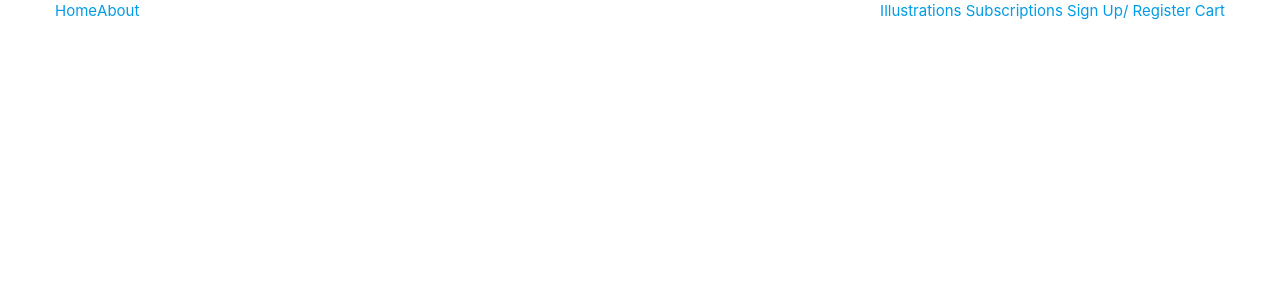
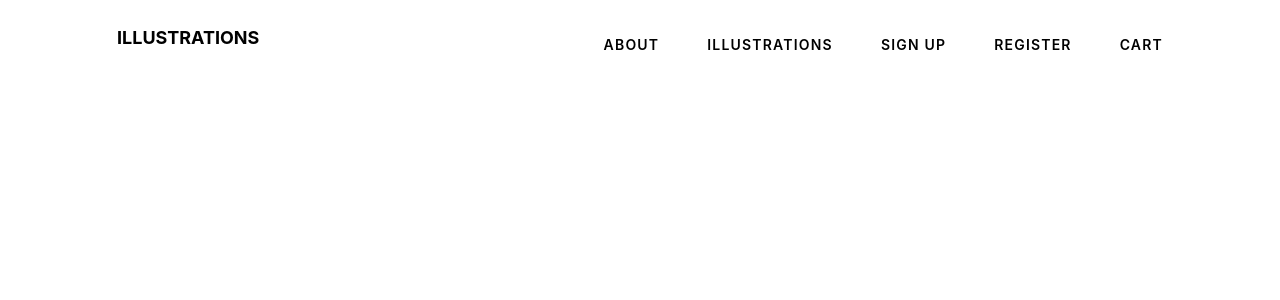
Before and after one commit to afratetlay/illustrations, a Django app: page / in a window 1280 px wide. Shown: the top 300 px of the page. Run offline with Django 3.2, Linux system fonts and the light colour scheme; some libraries are stand-ins or nearby versions.

Commit message:
working on the front page

```diff
--- a/illustrations/settings.py
+++ b/illustrations/settings.py
@@ -147,3 +147,8 @@ USE_TZ = True
 # https://docs.djangoproject.com/en/3.0/howto/static-files/
 
 STATIC_URL = '/static/'
+STATICFILES_DIRS = (os.path.join(BASE_DIR, 'static'),)
+
+
+MEDIA_URL = '/media/'
+MEDIA_ROOT = os.path.join(BASE_DIR, 'media')
--- a/static/css/base.css
+++ b/static/css/base.css
@@ -1,5 +1,180 @@
-.inner_main_menu {margin: 0 auto; width:1170px;}
-.inner_main_menu ul{margin: 0; padding; list-style: none;text-align: right;}
-.inner_main_menu ul li{float: none; display: inline-block;}
-.inner_main_menu ul li:nth-child(1){float: left;}
-.inner_main_menu ul li:nth-child(2){float: left;}
+nav {
+      padding: 8px;
+}
+
+.logo {
+      float: left;
+      padding: 8px;
+      margin-left: 16px;
+      margin-top: 8px;
+}
+
+.logo a {
+      color: #000;
+      text-transform: uppercase;
+      font-weight: 700;
+      font-size: 18px;
+      letter-spacing: 0px;
+      text-decoration: none;
+}
+
+nav ul {
+      float: right;
+}
+
+nav ul li {
+      display: inline-block;
+      float: left;
+}
+
+nav ul li:not(:first-child) {
+      margin-left: 48px;
+}
+
+nav ul li:last-child {
+      margin-right: 24px;
+}
+
+nav ul li a {
+      display: inline-block;
+      outline: none;
+      color: #000;
+      text-transform: uppercase;
+      text-decoration: none;
+      font-size: 14px;
+      letter-spacing: 1.2px;
+      font-weight: 600;
+}
+
+@media screen and (max-width: 864px) {
+      .logo {
+            padding: 0;
+      }
+
+      .nav-wrapper {
+            position: fixed;
+            top: 0;
+            left: 0;
+            width: 100%;
+            height: 100%;
+            z-index: -1;
+            background: #fff;
+            opacity: 0;
+            transition: all 0.2s ease;
+      }
+
+      .nav-wrapper ul {
+            position: absolute;
+            top: 50%;
+            transform: translateY(-50%);
+            width: 100%;
+      }
+
+      .nav-wrapper ul li {
+            display: block;
+            float: none;
+            width: 100%;
+            text-align: right;
+            margin-bottom: 10px;
+      }
+
+      .nav-wrapper ul li:nth-child(1) a {
+            transition-delay: 0.2s;
+      }
+
+      .nav-wrapper ul li:nth-child(2) a {
+            transition-delay: 0.3s;
+      }
+
+      .nav-wrapper ul li:nth-child(3) a {
+            transition-delay: 0.4s;
+      }
+
+      .nav-wrapper ul li:nth-child(4) a {
+            transition-delay: 0.5s;
+      }
+
+      .nav-wrapper ul li:not(:first-child) {
+            margin-left: 0;
+      }
+
+      .nav-wrapper ul li a {
+            padding: 10px 24px;
+            opacity: 0;
+            color: #000;
+            font-size: 14px;
+            font-weight: 600;
+            letter-spacing: 1.2px;
+            transform: translateX(-20px);
+            transition: all 0.2s ease;
+      }
+
+      .nav-btn {
+            position: fixed;
+            right: 10px;
+            top: 10px;
+            display: block;
+            width: 48px;
+            height: 48px;
+            cursor: pointer;
+            z-index: 9999;
+            border-radius: 50%;
+      }
+
+      .nav-btn i {
+            display: block;
+            width: 20px;
+            height: 2px;
+            background: #000;
+            border-radius: 2px;
+            margin-left: 14px;
+      }
+
+      .nav-btn i:nth-child(1) {
+            margin-top: 16px;
+      }
+
+      .nav-btn i:nth-child(2) {
+            margin-top: 4px;
+            opacity: 1;
+      }
+
+      .nav-btn i:nth-child(3) {
+            margin-top: 4px;
+      }
+}
+
+#nav:checked + .nav-btn {
+      transform: rotate(45deg);
+}
+
+#nav:checked + .nav-btn i {
+      background: #000;
+      transition: transform 0.2s ease;
+}
+
+#nav:checked + .nav-btn i:nth-child(1) {
+      transform: translateY(6px) rotate(180deg);
+}
+
+#nav:checked + .nav-btn i:nth-child(2) {
+      opacity: 0;
+}
+
+#nav:checked + .nav-btn i:nth-child(3) {
+      transform: translateY(-6px) rotate(90deg);
+}
+
+#nav:checked ~ .nav-wrapper {
+      z-index: 9990;
+      opacity: 1;
+}
+
+#nav:checked ~ .nav-wrapper ul li a {
+      opacity: 1;
+      transform: translateX(0);
+}
+
+.hidden {
+      display: none;
+}
--- a/templates/base.html
+++ b/templates/base.html
@@ -14,11 +14,10 @@
 
     {% block corecss %}
         <link rel="stylesheet" href="https://stackpath.bootstrapcdn.com/bootstrap/4.5.0/css/bootstrap.min.css" integrity="sha384-9aIt2nRpC12Uk9gS9baDl411NQApFmC26EwAOH8WgZl5MYYxFfc+NcPb1dKGj7Sk" crossorigin="anonymous">
+        <link rel="stylesheet" href="{% static 'css/base.css' %}">
     {% endblock %}
 
     {% block extra_css %}
-    <link rel="stylesheet" href="https://cdnjs.cloudflare.com/ajax/libs/materialize/0.100.2/css/materialize.min.css">
-    <link rel="stylesheet" href="static/css/base.css">
     {% endblock %}
 
     {% block corejs %}
@@ -28,28 +27,37 @@
     {% endblock %}
 
     {% block extra_js %}
-    <script src="https://cdnjs.cloudflare.com/ajax/libs/materialize/0.100.2/js/materialize.min.js"></script>
     {% endblock %}
 
     <title>Illustrations {% block extra_title %}{% endblock %}</title>
   </head>
 
   <body>
-    <div id="main_menu">
-        <div class="inner_main_menu">
-            <ul>
-                <li><a href="">Home</a></li>
-                <li><a href="">About</a></li>
-                <li><a href="">Illustrations</a></li>
-                <li><a href="">Subscriptions</a></li>
-                <li><a href="">Sign Up/ Register</a></li>
-                <li><a href="">Cart</a></li>
-            </ul>
-        </div>
-    </div>
+   <div class="container">
+            <nav>
+                  <input type="checkbox" id="nav" class="hidden">
+                  <label for="nav" class="nav-btn">
+                        <i></i>
+                        <i></i>
+                        <i></i>
+                  </label>
+                  <div class="logo">
+                        <a href="#">Illustrations</a>
+                  </div>
+                  <div class="nav-wrapper">
+                        <ul>
+                              <li><a href="#">About</a></li>
+                              <li><a href="#">Illustrations</a></li>
+                              <li><a href="#">Sign Up</a></li>
+                              <li><a href="#">Register</a></li>
+                              <li><a href="#">Cart</a></li>
+                        </ul>
+                  </div>
+            </nav>
+      </div>
 
     {% if messages %}
-        <div class="message-container"></div>
+
     {% endif %}
 
     {% block page_header %}
```
Also changed, not shown: static/images/logo.png (added).
